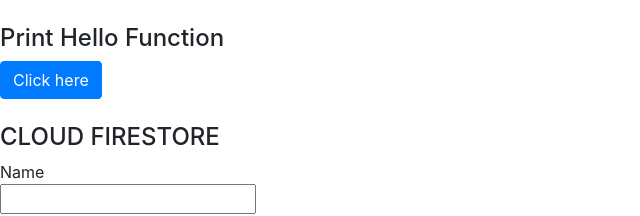
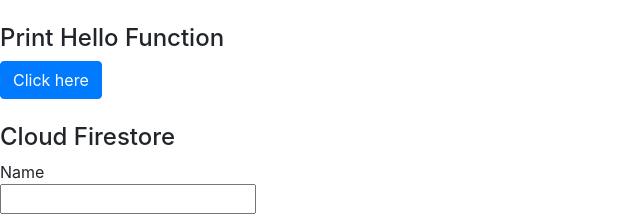
Before and after one commit to sumangoyal1021/Cloud-function, a plain HTML site: page public/main.html in a window 1280 px wide. Shown: the top 216 px of the page, without its empty margins (0-640 px from the left). Drawn offline with nearby package versions, Linux system fonts and the light colour scheme.

Commit message:
Cloud functions

```diff
--- a/public/main.html
+++ b/public/main.html
@@ -19,7 +19,7 @@
     <h4>Print Hello Function</h4>
     <button onclick="display()" id="call" class="btn btn-primary">Click here</button><br><br>
 
-    <h4>CLOUD FIRESTORE</h4>
+    <h4>Cloud Firestore</h4>
     <div class="row">
         <div id="main">
             <div>
```
